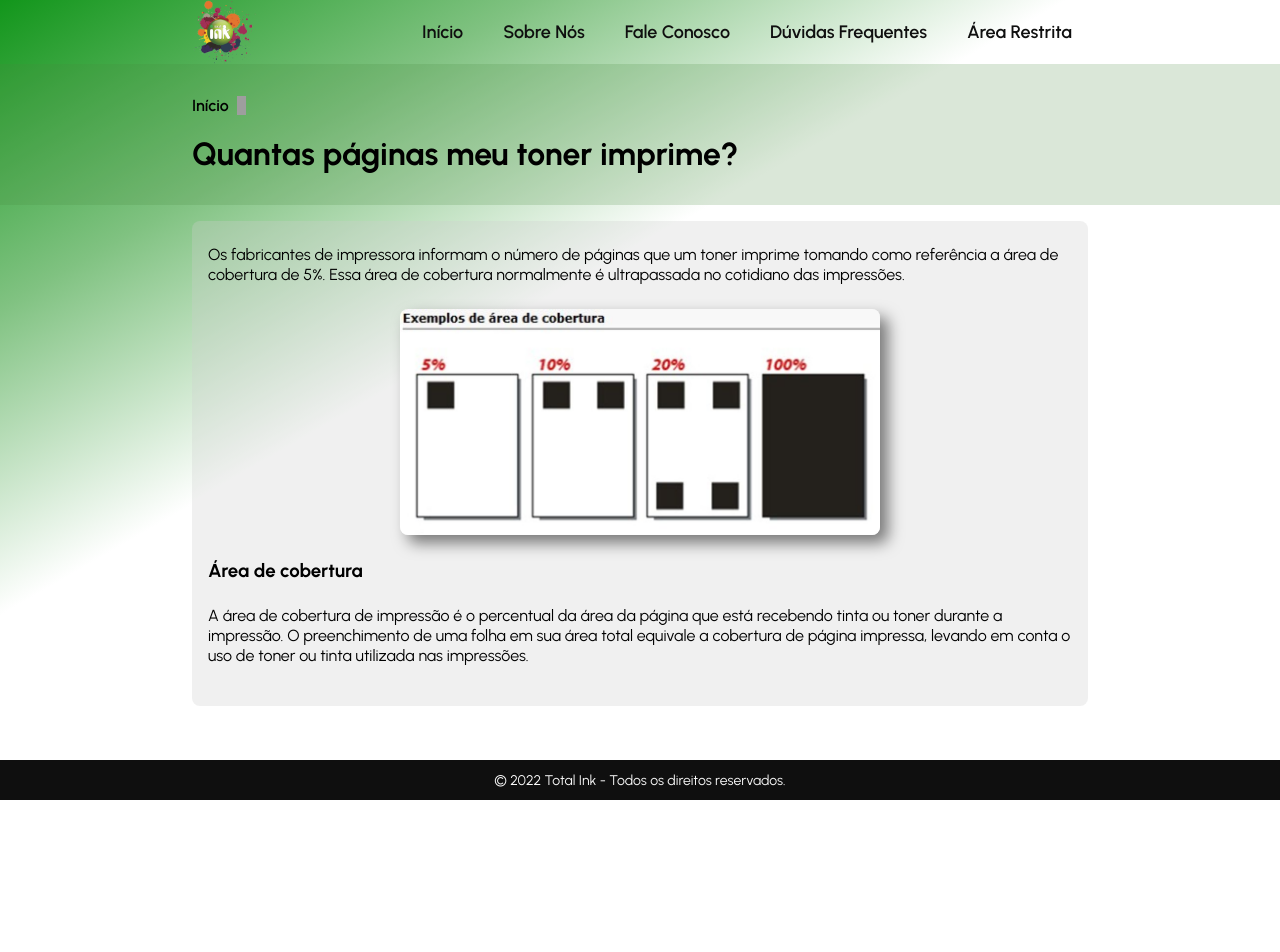
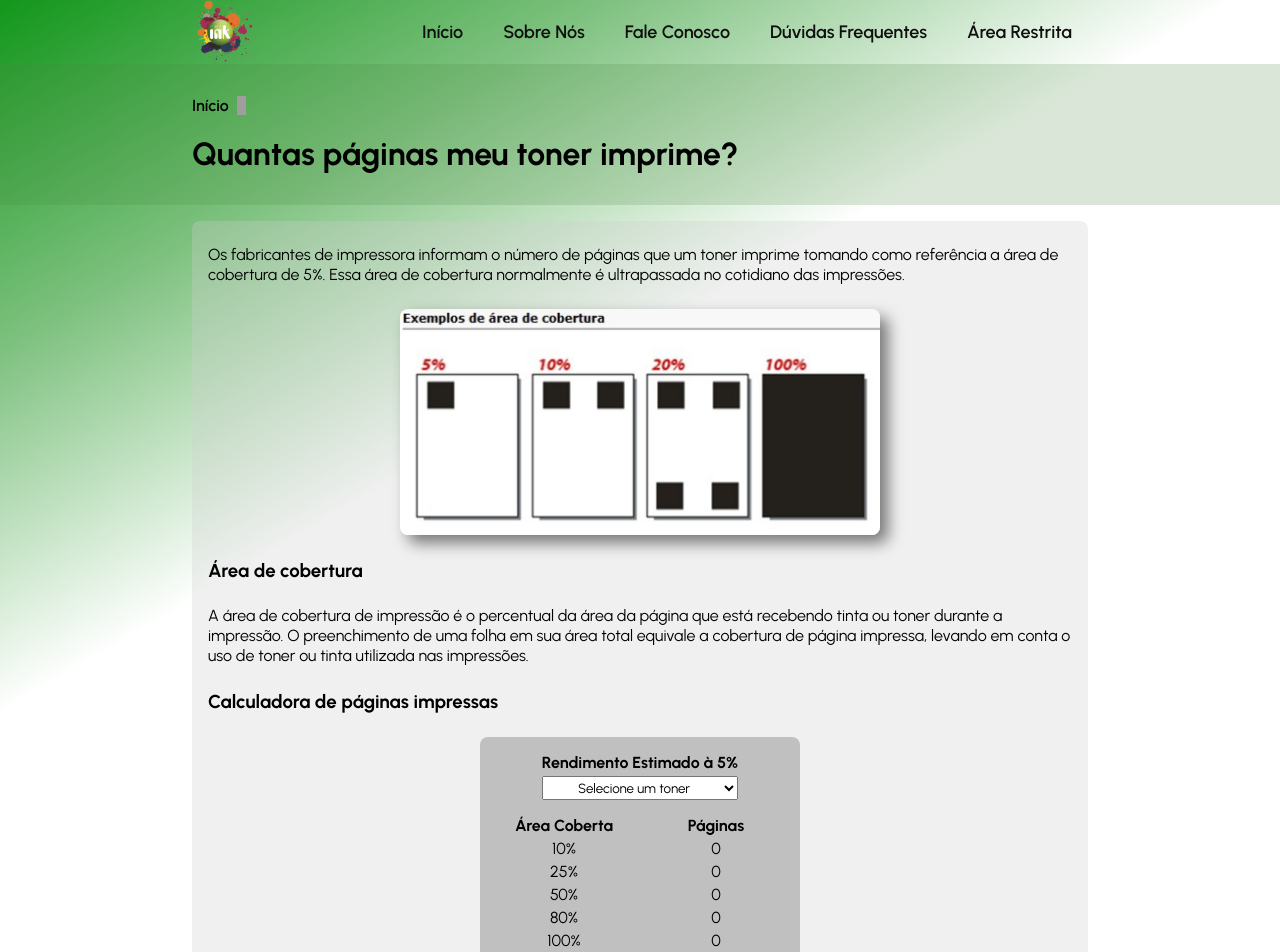
Before and after one commit to diegonacif/totalink-page, a React (Vite) app: page /article/how-many-pages in a window 1280 px wide. Shown: the top 952 px of the page. Before the commit the page ends 800 px from the top, so only its background shows below. Built offline with nearby package versions, Linux system fonts and the light colour scheme; grey boxes are pictures that could not be loaded; a web font is replaced by a local one.

Commit message:
feat: article cover area calculator

```diff
--- a/src/articles/HowManyPages.jsx
+++ b/src/articles/HowManyPages.jsx
@@ -1,6 +1,7 @@
 import { Header } from '../components/Header/Header';
 import { CopyrightFooter } from '../components/CopyrightFooter/CopyrightFooter';
 import { ArticleHeader } from '../components/ArticleHeader/ArticleHeader';
+import { PrintCalc } from '../components/PrintCalc/PrintCalc';
 
 import coberturaImg from '../assets/faq-assets/area-de-cobertura.png';
 import '../css/App.css';
@@ -20,6 +21,8 @@ export const HowManyPages = () => {
             <img src={coberturaImg} alt="Área de cobertura" />
             <h3>Área de cobertura</h3>
             <p>A área de cobertura de impressão é o percentual da área da página que está recebendo tinta ou toner durante a impressão. O preenchimento de uma folha em sua área total equivale a cobertura de página impressa, levando em conta o uso de toner ou tinta utilizada nas impressões.</p>
+            <h3>Calculadora de páginas impressas</h3>
+            <PrintCalc />
           </div>
         </div>
         <CopyrightFooter />
--- /dev/null
+++ b/src/components/PrintCalc/PrintCalc.jsx
@@ -0,0 +1,65 @@
+import { useEffect } from "react";
+import { useState } from "react"
+
+const toners = [
+  { name: "Selecione um toner", pages: 0 },
+  { name: "Samsung 10K", pages: 10000 },
+  { name: "Samsung 3K", pages: 3000 },
+  { name: "TN 580", pages: 3500 },
+  { name: "85a", pages: 2600 },
+]
+
+export const PrintCalc = () => {
+  const [inputValue, setInputValue] = useState(0);
+
+  console.log(inputValue);
+
+  const pagesCalc = (percentage) => {
+    return inputValue / (percentage / 0.05)
+  }
+
+  return (
+    <div className="print-calc-container">
+      <section className="input-wrapper">
+        <strong>Rendimento Estimado à 5%</strong>
+        <select name="" id="" defaultValue={0} onChange={(e) => {setInputValue(e.target.value)}}>
+          {toners.map((option, index) => (
+            <option
+              key={index}
+              value={option.pages}
+              disabled= {option.pages === 0 ? true : false}
+            >
+              {option.name}
+            </option>
+          ))}
+        </select>
+      </section>
+      <section className="content-wrapper">
+        <header>
+          <strong>Área Coberta</strong>
+          <strong>Páginas</strong>
+        </header>
+        <div className="content-row">
+          <span>10%</span>
+          <span>{pagesCalc(0.1)}</span>
+        </div>
+        <div className="content-row">
+          <span>25%</span>
+          <span>{pagesCalc(0.25)}</span>
+        </div>
+        <div className="content-row">
+          <span>50%</span>
+          <span>{pagesCalc(0.5)}</span>
+        </div>
+        <div className="content-row">
+          <span>80%</span>
+          <span>{pagesCalc(0.8)}</span>
+        </div>
+        <div className="content-row">
+          <span>100%</span>
+          <span>{pagesCalc(1)}</span>
+        </div>
+      </section>
+    </div>
+  )
+}
--- /dev/null
+++ b/src/components/PrintCalc/_PrintCalc.scss
@@ -0,0 +1,40 @@
+.print-calc-container {
+  display: flex;
+  flex-direction: column;
+  align-items: center;
+  width: 100%;
+  max-width: 20rem;
+  margin: 0 auto;
+  background-color: rgba(0, 0, 0, 0.2);
+  border-radius: 8px;
+  padding: 1rem 0.5rem;
+
+  .input-wrapper {
+    display: flex;
+    flex-direction: column;
+    gap: 0.25rem;
+
+    select {
+      height: 1.5rem;
+      text-align: center;
+    }
+  }
+
+  .content-wrapper {
+    display: flex;
+    flex-direction: column;
+    width: 100%;
+    gap: 0.25rem;
+
+    .content-row, header {
+      display: grid;
+      flex-direction: column;
+      grid-template-columns: 50% 50%;
+      justify-items: center;
+    }
+  }
+
+  section + section {
+    margin-top: 1rem;
+  }
+}
--- a/src/css/App.css
+++ b/src/css/App.css
@@ -899,6 +899,42 @@
   text-align: center;
 }
 
+.print-calc-container {
+  display: flex;
+  flex-direction: column;
+  align-items: center;
+  width: 100%;
+  max-width: 20rem;
+  margin: 0 auto;
+  background-color: rgba(0, 0, 0, 0.2);
+  border-radius: 8px;
+  padding: 1rem 0.5rem;
+}
+.print-calc-container .input-wrapper {
+  display: flex;
+  flex-direction: column;
+  gap: 0.25rem;
+}
+.print-calc-container .input-wrapper select {
+  height: 1.5rem;
+  text-align: center;
+}
+.print-calc-container .content-wrapper {
+  display: flex;
+  flex-direction: column;
+  width: 100%;
+  gap: 0.25rem;
+}
+.print-calc-container .content-wrapper .content-row, .print-calc-container .content-wrapper header {
+  display: grid;
+  flex-direction: column;
+  grid-template-columns: 50% 50%;
+  justify-items: center;
+}
+.print-calc-container section + section {
+  margin-top: 1rem;
+}
+
 .article-container {
   background: rgb(255, 255, 255);
   background: linear-gradient(330deg, rgb(255, 255, 255) 60%, rgb(128, 194, 129) 80%, rgb(18, 150, 27) 100%);
--- a/src/css/App.scss
+++ b/src/css/App.scss
@@ -89,6 +89,7 @@ $desktop-size: "min-width: 1280px";
 @import '../components/TopButton/TopButton';
 @import '../components/Chat/Chat';
 @import '../components/YoutubeEmbed/YoutubeEmbed';
+@import '../components/PrintCalc/PrintCalc';
 
 @import '../articles/Articles';
 @import '../components/ArticleHeader/ArticleHeader';
```
Also changed, not shown: 1 other file (tests, documents, lock files or other folders).
